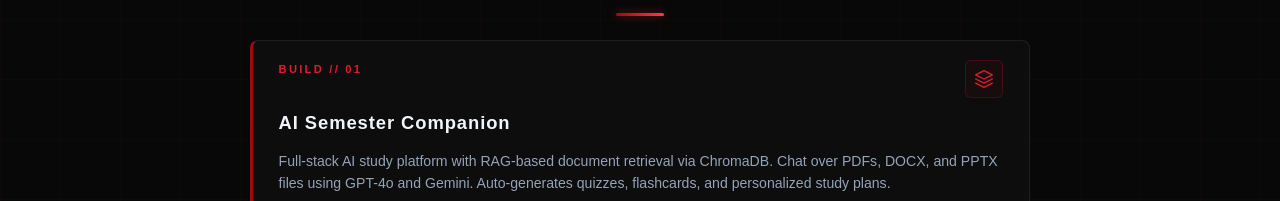
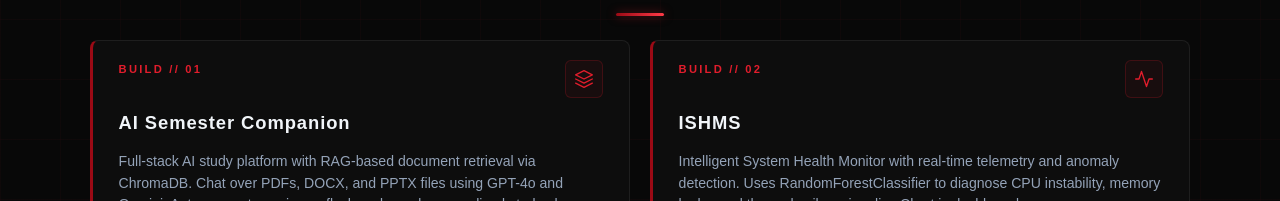
Before and after one commit to akshobyaas/akshobyaas.github.io, a plain HTML site: page index.html in a window 1280 px wide. Shown: the part 1761-1962 px from the top of the page. Drawn offline with Linux system fonts and the light colour scheme; a web font is replaced by a local one.

Commit message:
error corrrection

```diff
--- a/script.js
+++ b/script.js
@@ -127,36 +127,6 @@ const cardObs = new IntersectionObserver((entries) => {
 }, { threshold: 0.1 });
 document.querySelectorAll('.project-card').forEach(el => cardObs.observe(el));
 
-/* ===== STICKY CARD STACK – scale + fade effect ===== */
-(function () {
-  const cards = Array.from(document.querySelectorAll('.project-card'));
-  const STICKY_TOP = 80;
-  const SCALE_STEP = 0.04;
-  const SCALE_MIN = 0.88;
-
-  function updateCardScales() {
-    // Count how many cards are currently stuck at top
-    const stuck = cards.map(c => c.getBoundingClientRect().top <= STICKY_TOP + 2);
-
-    cards.forEach((card, i) => {
-      if (!card.classList.contains('visible')) return;
-      if (stuck[i]) {
-        // How many cards above this one are also stuck (covering it)
-        const coveredBy = stuck.slice(i + 1).filter(Boolean).length;
-        const scale = Math.max(SCALE_MIN, 1 - coveredBy * SCALE_STEP);
-        card.style.transform = `scale(${scale})`;
-        card.style.opacity = coveredBy > 0 ? Math.max(0.5, scale) : 1;
-      } else {
-        card.style.transform = 'scale(1)';
-        card.style.opacity = 1;
-      }
-    });
-  }
-
-  window.addEventListener('scroll', updateCardScales, { passive: true });
-  updateCardScales();
-})();
-
 /* ===== INTERSECTION OBSERVER – timeline items ===== */
 const timelineObs = new IntersectionObserver((entries) => {
   entries.forEach((en, i) => {
--- a/style.css
+++ b/style.css
@@ -26,7 +26,6 @@ html {
   scroll-behavior: smooth;
   scroll-snap-type: y mandatory;
   overflow-y: scroll;
-  overflow-x: hidden;
 }
 body {
   background: var(--bg);
@@ -34,6 +33,8 @@ body {
   font-family: var(--font-text);
   font-size: 16px;
   line-height: 1.65;
+  overflow-x: hidden;
+  overflow-y: auto;
 }
 body.has-pointer { cursor: none; }
 
@@ -426,45 +427,30 @@ section {
 /* ===== PROJECTS ===== */
 #projects { background: var(--bg); }
 .projects-grid {
-  max-width: 780px; margin: 0 auto; width: 100%;
-  position: relative;
+  max-width: 1100px; margin: 0 auto; width: 100%;
+  display: grid;
+  grid-template-columns: repeat(2, 1fr);
+  gap: 1.25rem;
 }
-/* Each card sits inside a tall wrapper so sticky has room to engage */
-.project-card-wrap {
-  height: 80vh;
-  min-height: 420px;
-  display: flex;
-  align-items: flex-start;
-}
-.project-card-wrap:last-child {
-  height: auto;
-  min-height: unset;
-  padding-bottom: 4rem;
-}
+.project-card-wrap { display: flex; }
 a.project-card { color: inherit; text-decoration: none; }
 .project-card {
   background: #0d0d0d;
   border: 1px solid rgba(255,255,255,0.07);
   border-left: 3px solid var(--red-deep);
   border-radius: 8px; padding: clamp(1.2rem, 2vh, 2rem) clamp(1.2rem, 2vw, 2.5rem);
-  position: sticky;
-  top: 80px;
   width: 100%;
   display: flex; flex-direction: column;
-  opacity: 0; transform: translateY(30px);
-  transition: opacity 0.5s ease, border-left-color 0.3s ease, background 0.3s ease;
-  transform-origin: top center;
-  will-change: transform, opacity;
+  opacity: 0; transform: translateY(20px);
+  transition: opacity 0.5s ease, transform 0.5s ease, border-left-color 0.3s ease, background 0.3s ease;
 }
 .project-card.visible { opacity: 1; transform: translateY(0); }
-.project-card-wrap:nth-child(1) .project-card { z-index: 1; }
-.project-card-wrap:nth-child(2) .project-card { z-index: 2; }
-.project-card-wrap:nth-child(3) .project-card { z-index: 3; }
-.project-card-wrap:nth-child(4) .project-card { z-index: 4; }
-.project-card-wrap:nth-child(5) .project-card { z-index: 5; }
 .project-card:hover {
   border-left-color: var(--red-light);
   background: rgba(225,29,44,0.04);
+}
+@media (max-width: 800px) {
+  .projects-grid { grid-template-columns: 1fr; }
 }
 .build-num {
   font-family: var(--font-body); font-size: 0.7rem; font-weight: 700;
```
